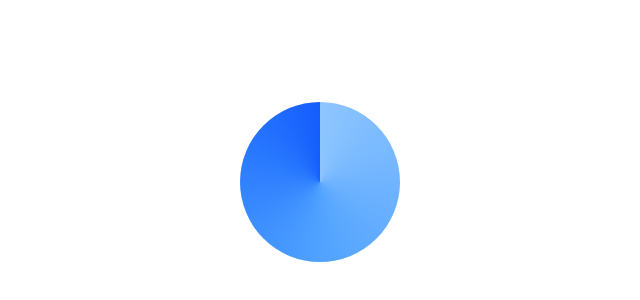
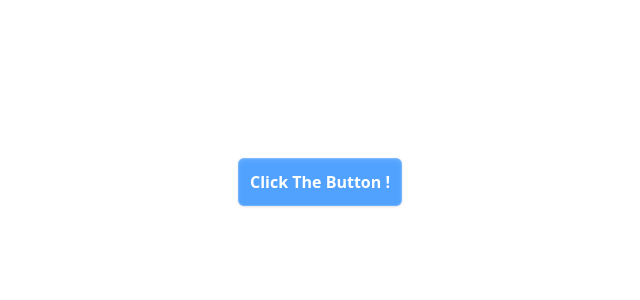
Before and after one commit to arsalannury/Learn_New_Front_Features, a React (Vite) app: page / in a window 1280 px wide. Shown: the part 218-518 px from the top of the page, without its empty margins (320-960 px from the left). Built offline with nearby package versions, Linux system fonts and the light colour scheme.

Commit message:
--test-inset-shadow-ring

```diff
--- a/src/App.tsx
+++ b/src/App.tsx
@@ -1,11 +1,14 @@
 function App() {
   return (
     <>
-      <div
-        className="rounded-full w-40 h-40
-                   bg-conic from-blue-300 via-blue-400  to-blue-600
-                   absolute top-[50%] left-[50%] translate-x-[-50%] translate-y-[-50%]"
-      />
+      <button
+        className="p-3 absolute top-[50%] left-[50%] translate-x-[-50%] translate-y-[-50%] transition-all cursor-pointer
+         hover:bg-blue-500 hover:shadow-lg
+       bg-blue-400 rounded-md text-white font-bold shadow-sm inset-shadow-sm inset-shadow-white/15 inset-ring inset-ring-white/15 "
+        // shadow-md inset-shadow-sm inset-shadow-white/20 ring ring-blue-600 inset-ring inset-ring-white/15
+      >
+        Click The Button !
+      </button>
     </>
   );
 }
```
